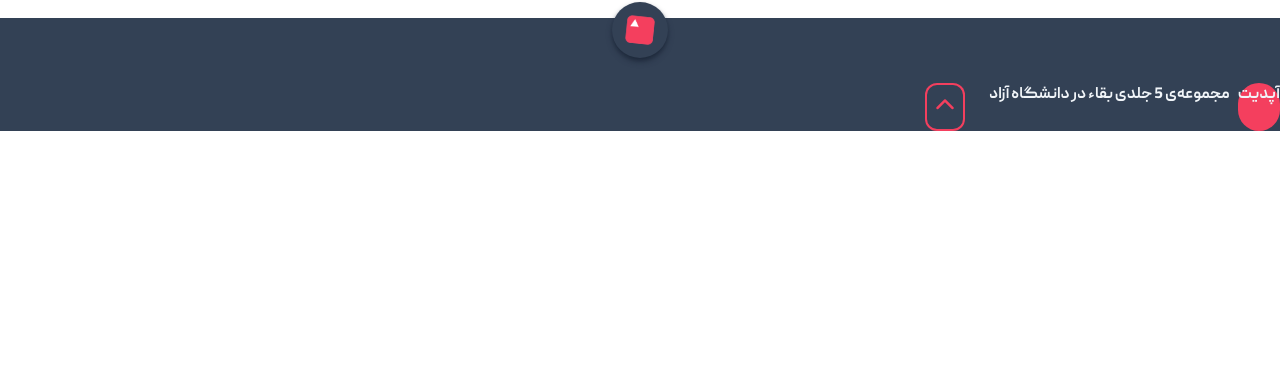
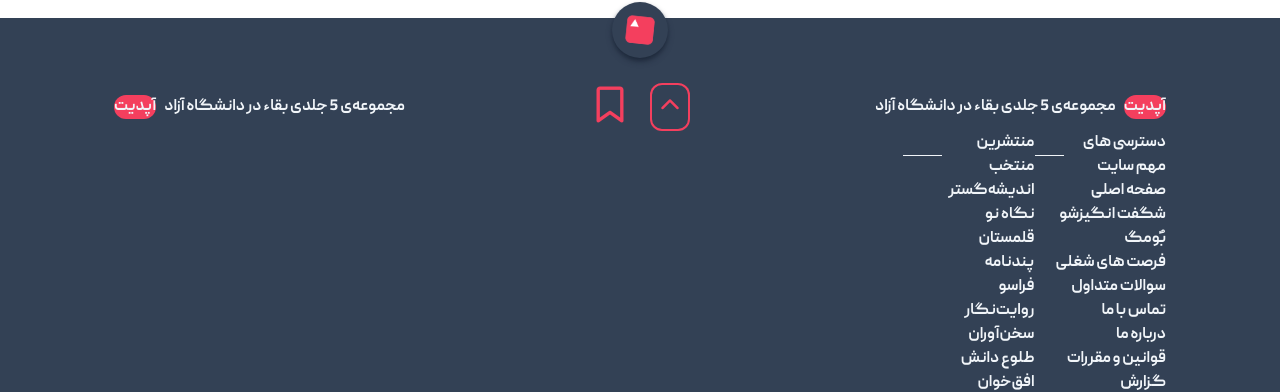
Before and after one commit to Kardarigan/react-bow, a React (Create React App) app: page / in a window 1280 px wide. Shown: the part 11093-11485 px from the top of the page. Before the commit the page ends 11224 px from the top, so only its background shows below. Built offline with nearby package versions, Linux system fonts and the light colour scheme; some icons are missing.

Commit message:
Footer P1

```diff
--- a/src/components/index.jsx
+++ b/src/components/index.jsx
@@ -2,6 +2,7 @@ import Layout from "./Layout";
 import Header from "./layout/Header";
 import Navbar from "./layout/Navbar";
 import Footer from "./layout/Footer";
+import FooterLinks from "./layout/FooterLinks";
 import Carousel from "./utilities/Carousel";
 import Banner from "./utilities/Banner";
 
@@ -22,6 +23,7 @@ import BlogSection from "./blog/BlogSection";
 import Updates from "./utilities/Updates";
 
 export {
+  FooterLinks,
   Updates,
   Footer,
   BlogSection,
--- a/src/components/layout/Footer.jsx
+++ b/src/components/layout/Footer.jsx
@@ -1,6 +1,6 @@
 import React from "react";
 import { Logo } from "../../data/Constants";
-import { Updates } from "..";
+import { Updates, FooterLinks } from "..";
 
 const Footer = () => {
   return (
@@ -10,19 +10,32 @@ const Footer = () => {
           <img src={Logo.icon} alt="logo" className="size-8 rotate-6" />
         </div>
       </section>
-      <section className="flex-seperate">
+      <section className="case mt-0">
+        <div className="flex-seperate">
+          <div className="w-80">
+            <Updates />
+          </div>
           <div className="flex gap-5">
-          <Updates />
             <button
               className={
-              "button-outline-rose rounded-xl backdrop-filter-none title-sm w-10 h-12 displayTrans visible opacity-100"
+                "button-outline-rose rounded-xl backdrop-filter-none title-sm w-10 h-12"
               }
               onClick={() => window.scrollTo(0, 0)}
             >
               <i className="fa-solid fa-chevron-up mt-1" />
-
+            </button>
+            <button
+              className={"w-10 h-12 group text-4xl text-rose-500"}
+              onClick={() => window.scrollTo(0, 0)}
+            >
+              <i className="fa-regular fa-bookmark group-hover:font-bold mt-1" />
             </button>
           </div>
+          <div className="w-80" dir="ltr">
+            <Updates />
+          </div>
+        </div>
+        <FooterLinks />
       </section>
     </footer>
   );
--- /dev/null
+++ b/src/components/layout/FooterLinks.jsx
@@ -0,0 +1,45 @@
+import React from "react";
+import { AccessLinks, brands } from "../../data/Constants";
+import { Link } from "react-router-dom";
+
+const FooterLinks = () => {
+  const middleIndex = Math.ceil(brands.length / 2);
+  const firstHalf = brands.slice(0, middleIndex);
+  const secondHalf = brands.slice(middleIndex);
+
+  const footLinks = [
+    {
+      title: "دسترسی های مهم سایت",
+      links: AccessLinks,
+    },
+    {
+      title: "منتشرین منتخب",
+      links: firstHalf,
+    },
+  ];
+  return (
+    <div className="grid grid-cols-8">
+      {footLinks.map((item, index) => {
+        return (
+          <div className="col-span-1">
+            <div className="flex-seperate">
+              <h3>{item.title}</h3>
+              <div className="w-1/3 h-[1px] bg-slate-100"></div>
+            </div>
+            <ul>
+              {item.links.map(({ label, href }, index) => {
+                return (
+                  <li key={index}>
+                    <Link to={href}>{label}</Link>
+                  </li>
+                );
+              })}
+            </ul>
+          </div>
+        );
+      })}
+    </div>
+  );
+};
+
+export default FooterLinks;
--- a/src/components/utilities/Updates.jsx
+++ b/src/components/utilities/Updates.jsx
@@ -10,7 +10,7 @@ const Updates = () => {
   ];
   return (
     <div className="flex">
-      <h6 className="ml-2 bg-rose-500 rounded-full">آپدیت</h6>
+      <h6 className="me-2 bg-rose-500 rounded-full">آپدیت</h6>
       <p className="text-base max-sm:text-sm">
         <TypeAnimation
           sequence={updates}
```
Lines whose indentation alone changed are shown as unchanged.
